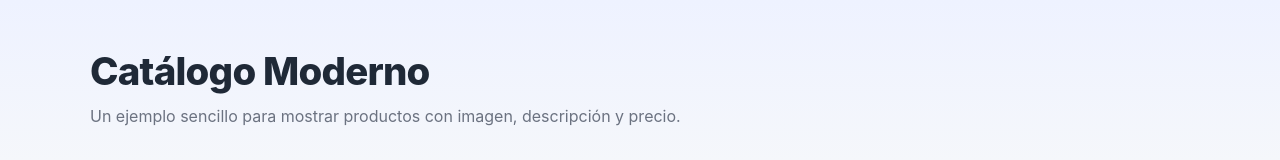
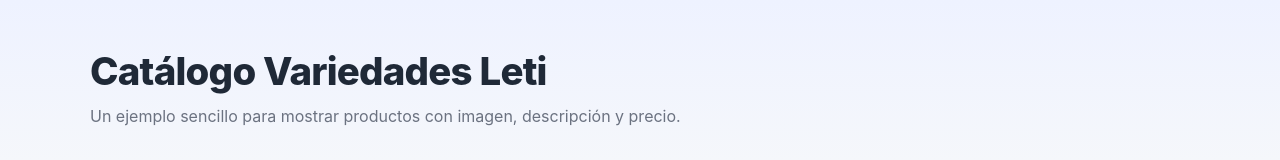
Before and after one commit to Leti13-tech/catalogo-html, a plain HTML site: page index.html in a window 1280 px wide. Shown: the top 160 px of the page. Drawn offline with Linux system fonts and the light colour scheme.

Commit message:
Update title from 'Catálogo Moderno' to 'Catálogo Variedades Leti'

```diff
--- a/index.html
+++ b/index.html
@@ -127,7 +127,7 @@
   <body>
     <div class="container">
       <header>
-        <h1 class="title">Catálogo Moderno</h1>
+        <h1 class="title">Catálogo Variedades Leti</h1>
         <p class="subtitle">
           Un ejemplo sencillo para mostrar productos con imagen, descripción y precio.
         </p>
```
